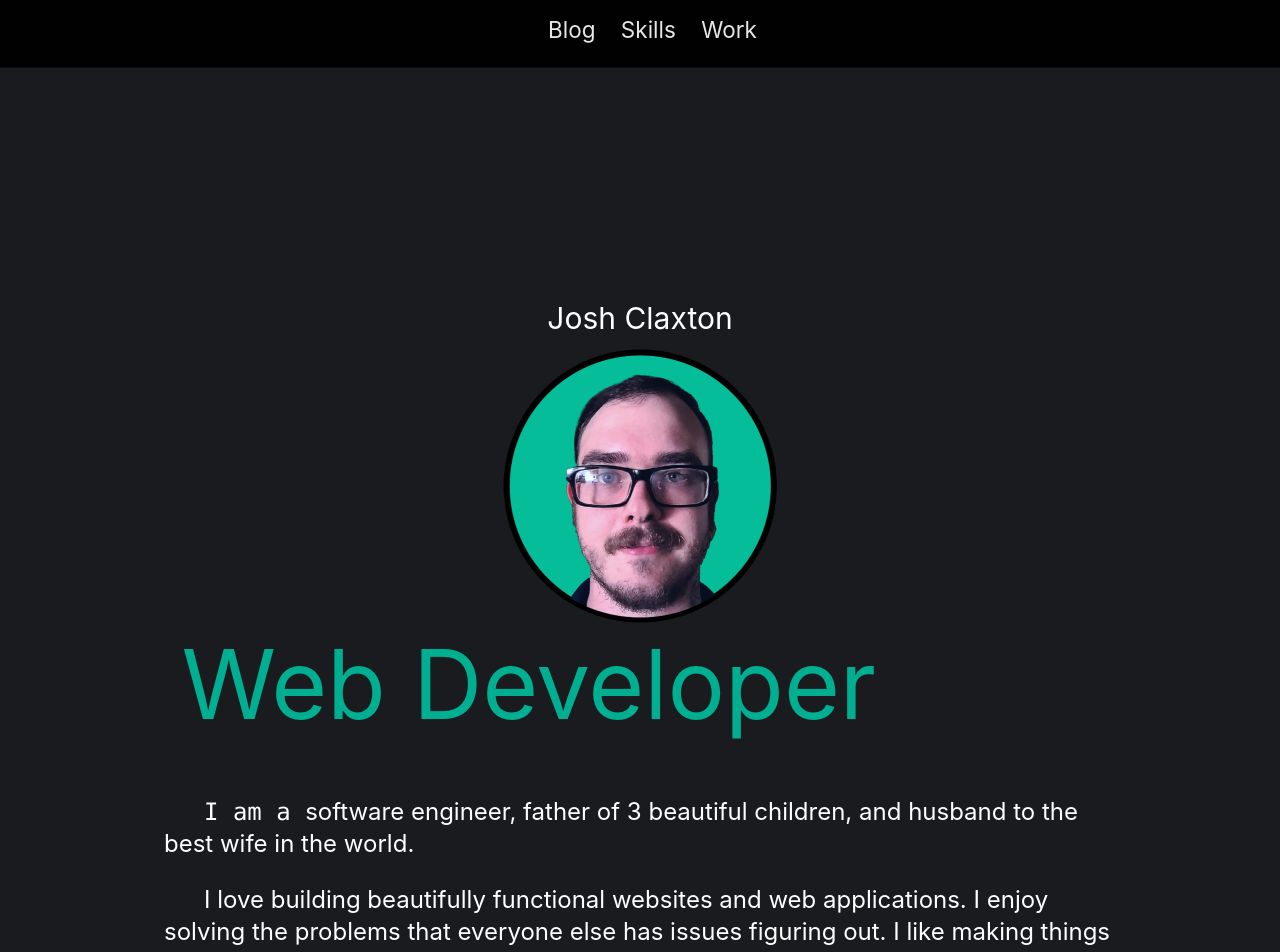
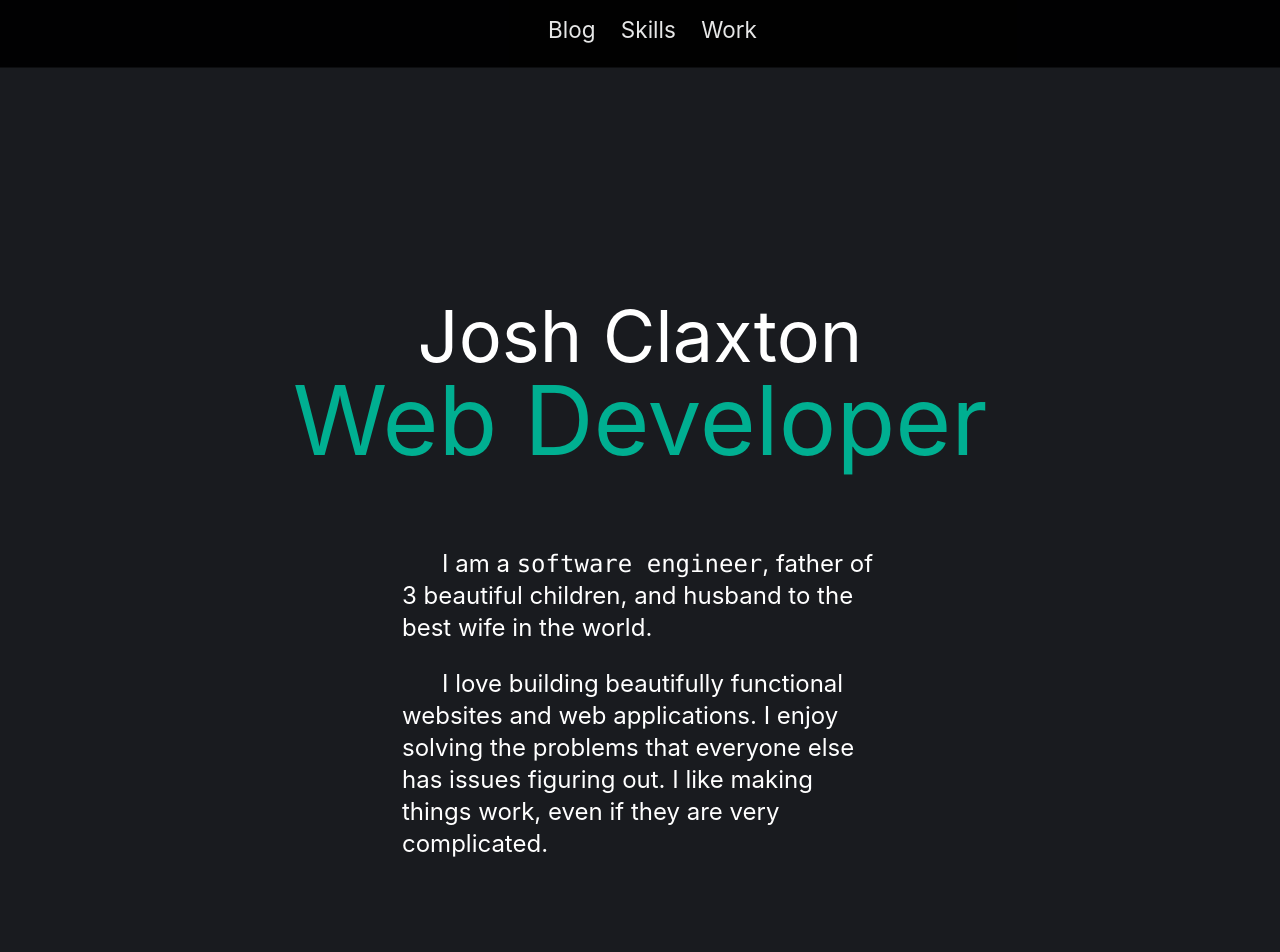
Before and after one commit to JRCcoding/Portfolio, a React (Create React App) app in the folder client/: page / in a window 1280 px wide. Shown: the top 952 px of the page. Built offline with nearby package versions, Linux system fonts and the light colour scheme; some icons are missing.

Commit message:
update intro page

```diff
--- a/client/src/App.css
+++ b/client/src/App.css
@@ -5,3 +5,7 @@
     padding: 5px;
     float: right;
 }
+
+#home {
+    text-decoration: underline;
+}
--- a/client/src/components/Personal.js
+++ b/client/src/components/Personal.js
@@ -1,7 +1,7 @@
 import React from 'react'
 // import { Icon } from '@iconify/react'
 import { Container } from 'react-bootstrap'
-import face from '../images/face.png'
+// import face from '../images/face.png'
 
 const Personal = () => {
   return (
@@ -13,22 +13,22 @@ const Personal = () => {
           id='personal'
         />{' '} */}
         {/* <h1 className='text-center text-white'>About</h1> */}
-        <div className='flex flex-wrap mt-40'>
-          <img
+        <div className='flex flex-column mt-40'>
+          {/* <img
             src={face}
             alt='Josh Claxton'
             className='-mt-40 mb-40 mx-auto'
             id='about'
-          ></img>
-          <h1 className='text-5xl lg:text-8xl sm:mx-auto lg:mr-60 -mt-20 lg:-mt-40  text-[rgb(0,175,145)]'>
+          ></img> */}
+          <p className='text-8xl text-center -mt-40 mb-20 text-[rgb(0,175,145)]'>
             Web Developer
-          </h1>
-          <p className='text-white text-2xl sm:col-2 mx-auto indent-10'>
-            <pre className='inline'>I am a </pre>software engineer, father of 3
+          </p>
+          <p className='text-white text-2xl sm:col-2 mx-auto indent-10 w-1/2'>
+            I am a <pre className='inline'>software engineer</pre>, father of 3
             beautiful children, and husband to the best wife in the world.
           </p>
           <br />
-          <p className='text-white text-2xl sm:col-2 mx-auto indent-10 mb-20'>
+          <p className='text-white text-2xl sm:col-2 mx-auto indent-10 mb-40 w-1/2'>
             I love building beautifully functional websites and web
             applications. I enjoy solving the problems that everyone else has
             issues figuring out. I like making things work, even if they are
--- a/client/src/screens/HomeScreen.js
+++ b/client/src/screens/HomeScreen.js
@@ -8,10 +8,10 @@ const HomeScreen = () => {
     <div>
       <Icon
         icon='bx:code-alt'
-        className='content-center  text-white w-20 h-20 mx-auto mt-40 ml-0'
+        className='content-centet text-white w-20 h-20 mx-auto mt-40 ml-0'
         id='home'
       />{' '}
-      <h1 className='text-center text-3xl  text-white mb-40'>Josh Claxton</h1>
+      <h1 className='text-center text-7xl  text-white mb-40'>Josh Claxton</h1>
       <Personal />
       <Contact />
       <ScrollButton />
```
